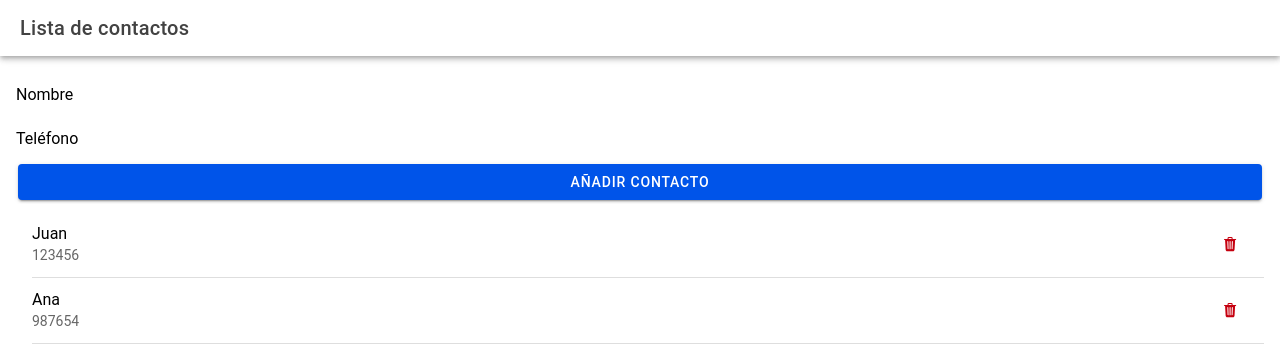
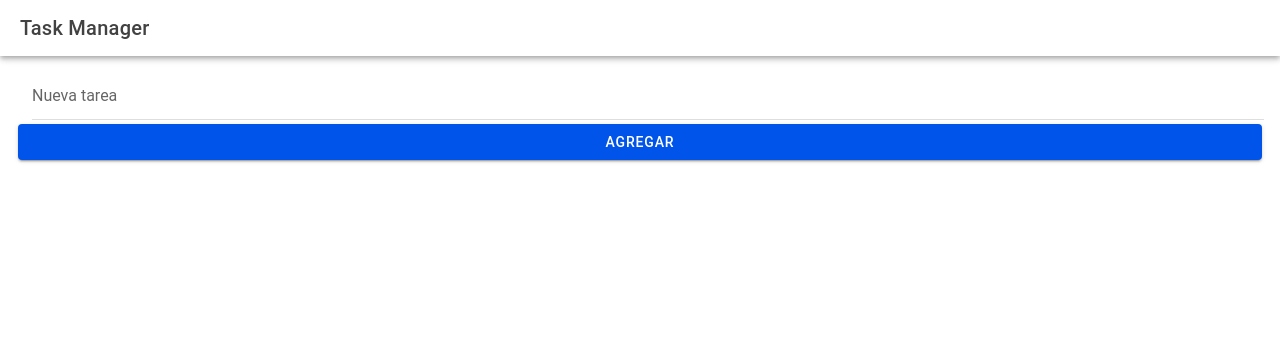
Before and after one commit to Romerito1125/Challenges-Moviles, a React (Vite) app: page /home in a window 1280 px wide. Shown: the top 364 px of the page. Built offline with nearby package versions, Linux system fonts and the light colour scheme.

Commit message:
Corrección challengeu 03

```diff
--- a/src/components/AddContact.tsx
+++ /dev/null
@@ -1,43 +0,0 @@
-import { IonInput, IonButton } from "@ionic/react";
-import { useState } from "react";
-
-interface Props {
-  onAdd: (name: string, phone: string) => void;
-}
-
-const AddContact: React.FC<Props> = ({ onAdd }) => {
-
-  const [name, setName] = useState("");
-  const [phone, setPhone] = useState("");
-
-  const handleAdd = () => {
-    if (!name || !phone) return;
-
-    onAdd(name, phone);
-    setName("");
-    setPhone("");
-  };
-
-  return (
-    <>
-      <IonInput
-        label="Nombre"
-        value={name}
-        onIonChange={e => setName(e.detail.value!)}
-      />
-
-      <IonInput
-        label="Teléfono"
-        type="tel"
-        value={phone}
-        onIonChange={e => setPhone(e.detail.value!)}
-      />
-
-      <IonButton expand="block" onClick={handleAdd}>
-        Añadir contacto
-      </IonButton>
-    </>
-  );
-};
-
-export default AddContact;
--- a/src/components/ContactList.tsx
+++ /dev/null
@@ -1,42 +0,0 @@
-import {
-  IonList,
-  IonItem,
-  IonLabel,
-  IonButton,
-  IonIcon
-} from "@ionic/react";
-
-import { trash } from "ionicons/icons";
-import { Contact } from "../pages/Home";
-
-interface Props {
-  contacts: Contact[];
-  onDelete: (id: number) => void;
-}
-
-const ContactList: React.FC<Props> = ({ contacts, onDelete }) => {
-
-  return (
-    <IonList>
-      {contacts.map(contact => (
-        <IonItem key={contact.id}>
-          <IonLabel>
-            <h2>{contact.name}</h2>
-            <p>{contact.phone}</p>
-          </IonLabel>
-
-          <IonButton
-            fill="clear"
-            color="danger"
-            onClick={() => onDelete(contact.id)}
-          >
-            <IonIcon icon={trash} />
-          </IonButton>
-
-        </IonItem>
-      ))}
-    </IonList>
-  );
-};
-
-export default ContactList;
--- /dev/null
+++ b/src/components/TaskForm.tsx
@@ -0,0 +1,36 @@
+import { IonItem, IonInput, IonButton } from '@ionic/react';
+import { useState } from 'react';
+
+interface Props {
+  addTask: (title: string) => void;
+}
+
+const TaskForm: React.FC<Props> = ({ addTask }) => {
+
+  const [title, setTitle] = useState("");
+
+  const handleSubmit = () => {
+    if (title.trim() === "") return;
+
+    addTask(title);
+    setTitle("");
+  };
+
+  return (
+    <>
+      <IonItem>
+        <IonInput
+          placeholder="Nueva tarea"
+          value={title}
+          onIonChange={e => setTitle(e.detail.value!)}
+        />
+      </IonItem>
+
+      <IonButton expand="block" onClick={handleSubmit}>
+        Agregar
+      </IonButton>
+    </>
+  );
+};
+
+export default TaskForm;
--- /dev/null
+++ b/src/components/TaskItem.tsx
@@ -0,0 +1,38 @@
+import { IonItem, IonLabel, IonCheckbox, IonButton } from '@ionic/react';
+import { Task } from '../pages/Home';
+
+interface Props {
+  task: Task;
+  toggleTask: (id: number) => void;
+  deleteTask: (id: number) => void;
+}
+
+const TaskItem: React.FC<Props> = ({ task, toggleTask, deleteTask }) => {
+
+  return (
+    <IonItem>
+      <IonCheckbox
+        slot="start"
+        checked={task.completed}
+        onIonChange={() => toggleTask(task.id)}
+      />
+
+      <IonLabel
+        style={{
+          textDecoration: task.completed ? "line-through" : "none"
+        }}
+      >
+        {task.title}
+      </IonLabel>
+
+      <IonButton
+        color="danger"
+        onClick={() => deleteTask(task.id)}
+      >
+        X
+      </IonButton>
+    </IonItem>
+  );
+};
+
+export default TaskItem;
--- /dev/null
+++ b/src/components/TaskList.tsx
@@ -0,0 +1,25 @@
+import { Task } from '../pages/Home';
+import TaskItem from './TaskItem';
+
+interface Props {
+  tasks: Task[];
+  toggleTask: (id: number) => void;
+  deleteTask: (id: number) => void;
+}
+
+const TaskList: React.FC<Props> = ({ tasks, toggleTask, deleteTask }) => {
+  return (
+    <>
+      {tasks.map(task => (
+        <TaskItem
+          key={task.id}
+          task={task}
+          toggleTask={toggleTask}
+          deleteTask={deleteTask}
+        />
+      ))}
+    </>
+  );
+};
+
+export default TaskList;
--- a/src/pages/Home.tsx
+++ b/src/pages/Home.tsx
@@ -1,72 +1,97 @@
 import {
+  IonApp,
+  IonContent,
+  IonHeader,
   IonPage,
-  IonHeader,
+  IonTitle,
   IonToolbar,
-  IonTitle,
-  IonContent
-} from "@ionic/react";
+  IonSpinner
+} from '@ionic/react';
+import { useState, useEffect } from 'react';
+import TaskForm from '../components/TaskForm';
+import TaskList from '../components/TaskList';
 
-import { useState, useEffect } from "react";
-import AddContact from "../components/AddContact";
-import ContactList from "../components/ContactList";
-
-export interface Contact {
+export interface Task {
   id: number;
-  name: string;
-  phone: string;
+  title: string;
+  completed: boolean;
 }
 
-const Home: React.FC = () => {
+const App: React.FC = () => {
 
-  const [contacts, setContacts] = useState<Contact[]>([]);
-  const [loading, setLoading] = useState(true);
+  const [tasks, setTasks] = useState<Task[]>([]);
+  const [loading, setLoading] = useState(false);
+
 
   useEffect(() => {
-    setTimeout(() => {
-      setContacts([
-        { id: 1, name: "Juan", phone: "123456" },
-        { id: 2, name: "Ana", phone: "987654" }
-      ]);
+
+    if (tasks.length === 0) return;
+
+    setLoading(true);
+
+    const timer = setTimeout(() => {
       setLoading(false);
     }, 1000);
-  }, []);
 
-  const addContact = (name: string, phone: string) => {
-    const newContact: Contact = {
+    return () => clearTimeout(timer);
+
+  }, [tasks]);
+
+  const addTask = (title: string) => {
+    const newTask: Task = {
       id: Date.now(),
-      name,
-      phone
+      title,
+      completed: false
     };
 
-    setContacts(prev => [...prev, newContact]);
+    setTasks([...tasks, newTask]);
   };
 
-  const deleteContact = (id: number) => {
-    setContacts(prev => prev.filter(c => c.id !== id));
+  const toggleTask = (id: number) => {
+    setTasks(
+      tasks.map(task =>
+        task.id === id
+          ? { ...task, completed: !task.completed }
+          : task
+      )
+    );
+  };
+
+  const deleteTask = (id: number) => {
+    setTasks(tasks.filter(task => task.id !== id));
   };
 
   return (
+    <IonApp>
       <IonPage>
         <IonHeader>
           <IonToolbar>
-          <IonTitle>Lista de contactos</IonTitle>
+            <IonTitle>Task Manager</IonTitle>
           </IonToolbar>
         </IonHeader>
 
         <IonContent className="ion-padding">
 
-        <AddContact onAdd={addContact} />
+          {/* Mensaje de actualización */}
+          {loading && (
+            <div style={{ textAlign: "center", marginBottom: "15px" }}>
+              <IonSpinner name="crescent" />
+              <p>Actualizando tareas...</p>
+            </div>
+          )}
 
-        {loading && <p>Cargando contactos...</p>}
+          <TaskForm addTask={addTask} />
 
-        <ContactList
-          contacts={contacts}
-          onDelete={deleteContact}
+          <TaskList
+            tasks={tasks}
+            toggleTask={toggleTask}
+            deleteTask={deleteTask}
           />
 
         </IonContent>
       </IonPage>
+    </IonApp>
   );
 };
 
-export default Home;
+export default App;
```
Also changed, not shown: src/components/ExploreContainer.css (deleted, +0 -24 lines), src/components/ExploreContainer.tsx (deleted, +0 -14 lines). Lines whose indentation alone changed are shown as unchanged.
